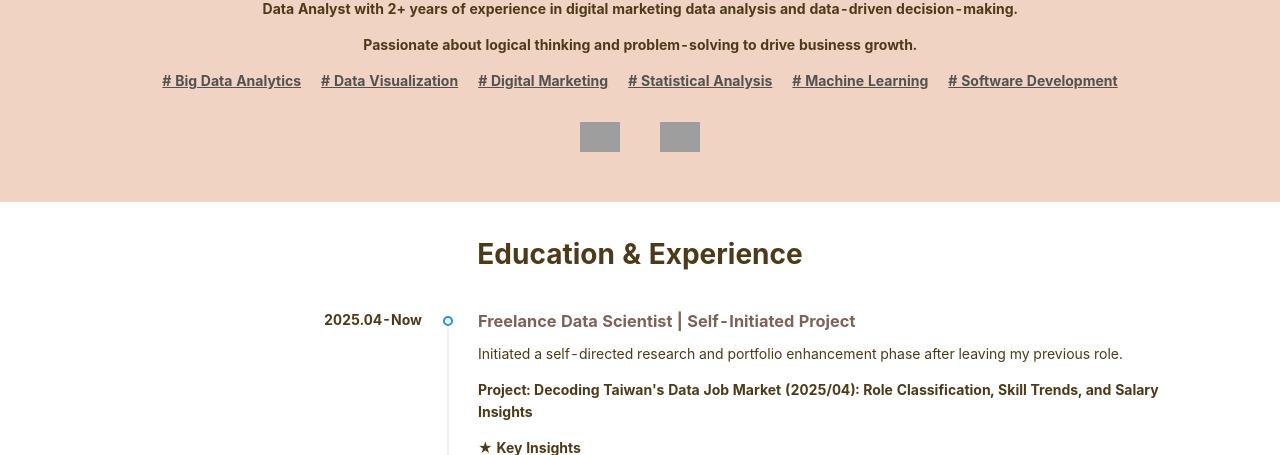
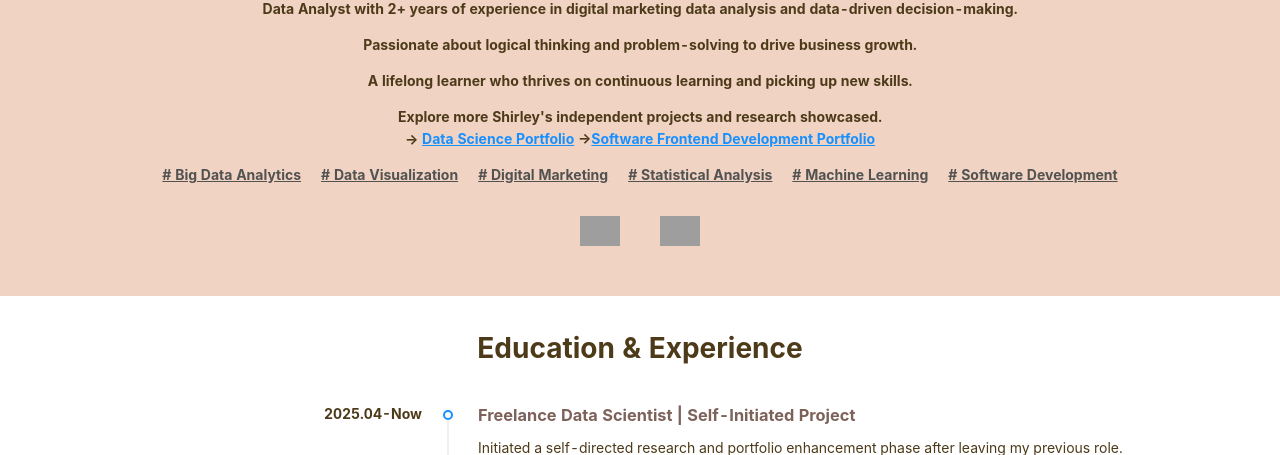
Before and after one commit to HsinShan/Portfolio-Blog, a React (Create React App) app: page / in a window 1280 px wide. Shown: the part 345-800 px from the top of the page. Built offline with nearby package versions, Linux system fonts and the light colour scheme; grey boxes are pictures that could not be loaded.

Commit message:
202504 Update title to add portflio link

```diff
--- a/src/components/main/title.js
+++ b/src/components/main/title.js
@@ -1,4 +1,5 @@
 import React from "react";
+import { Link } from "react-router-dom";
 import LoadingImg from "../common/loadingImg";
 import meImg from "../../assets/images/me.png";
 import "../../assets/style/main/title.scss";
@@ -21,6 +22,21 @@ const Title = () => {
         <b>
           Passionate about logical thinking and problem-solving to drive
           business growth.
+        </b>
+      </p>
+      <p>
+        <b>
+          A lifelong learner who thrives on continuous learning and picking up
+          new skills.
+        </b>
+      </p>
+      <p>
+        <b>
+          Explore more Shirley's independent projects and research showcased.
+          <br />→ <Link to="/portfolio-data">Data Science Portfolio</Link> →
+          <Link to="/portfolio-frontend">
+            Software Frontend Development Portfolio
+          </Link>
         </b>
       </p>
       <div className="tags">
--- a/src/components/main/work.js
+++ b/src/components/main/work.js
@@ -16,7 +16,7 @@ const Work = () => {
             Project: Decoding Taiwan's Data Job Market (2025/04): Role
             Classification, Skill Trends, and Salary Insights
           </p>
-          <p class="block-title">★ Key Insights</p>
+          <p>★ Key Insights</p>
           <p>
             1. Cross-functional capabilities (technical + business thinking)
             drive the highest salary potential.
```
